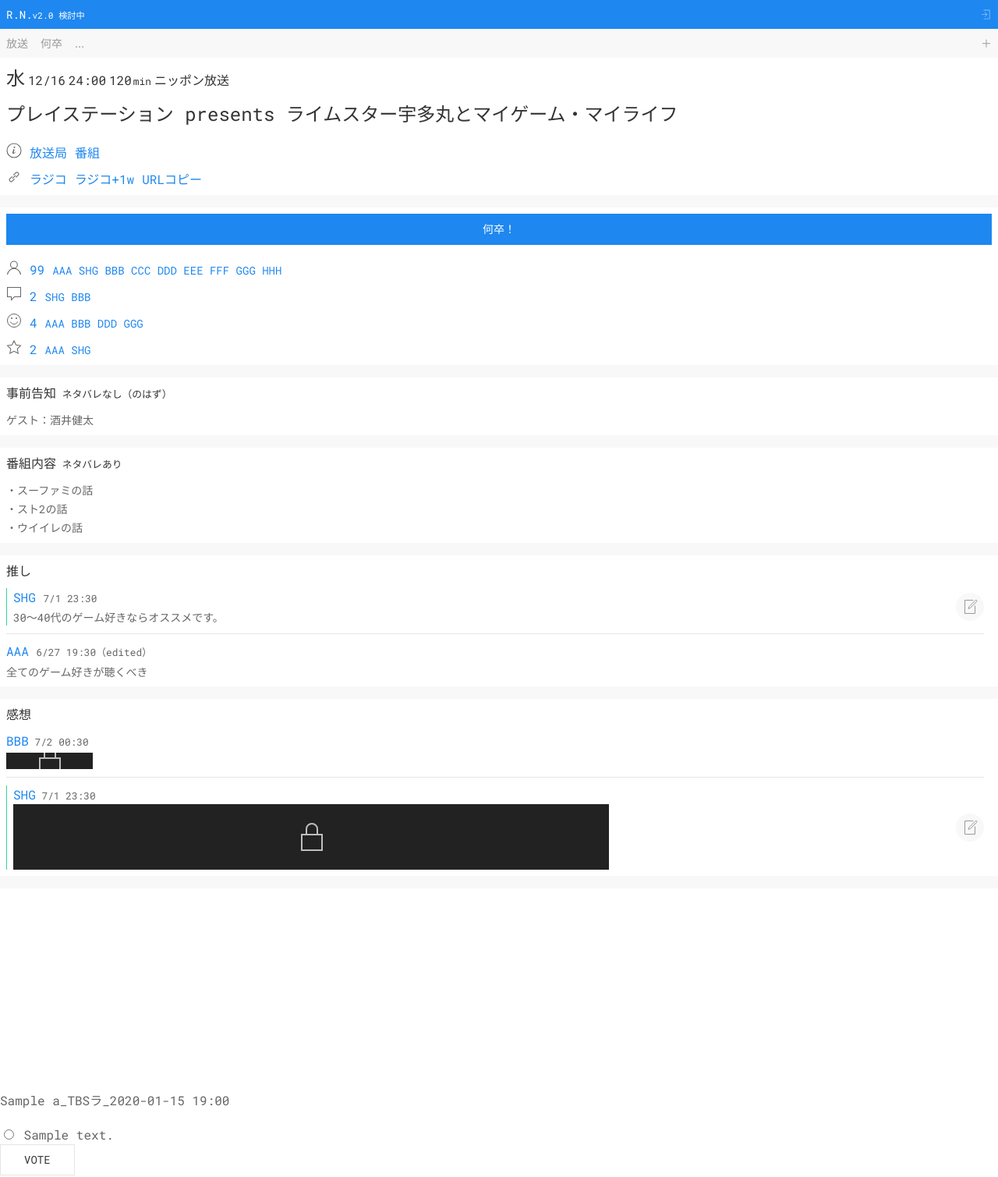
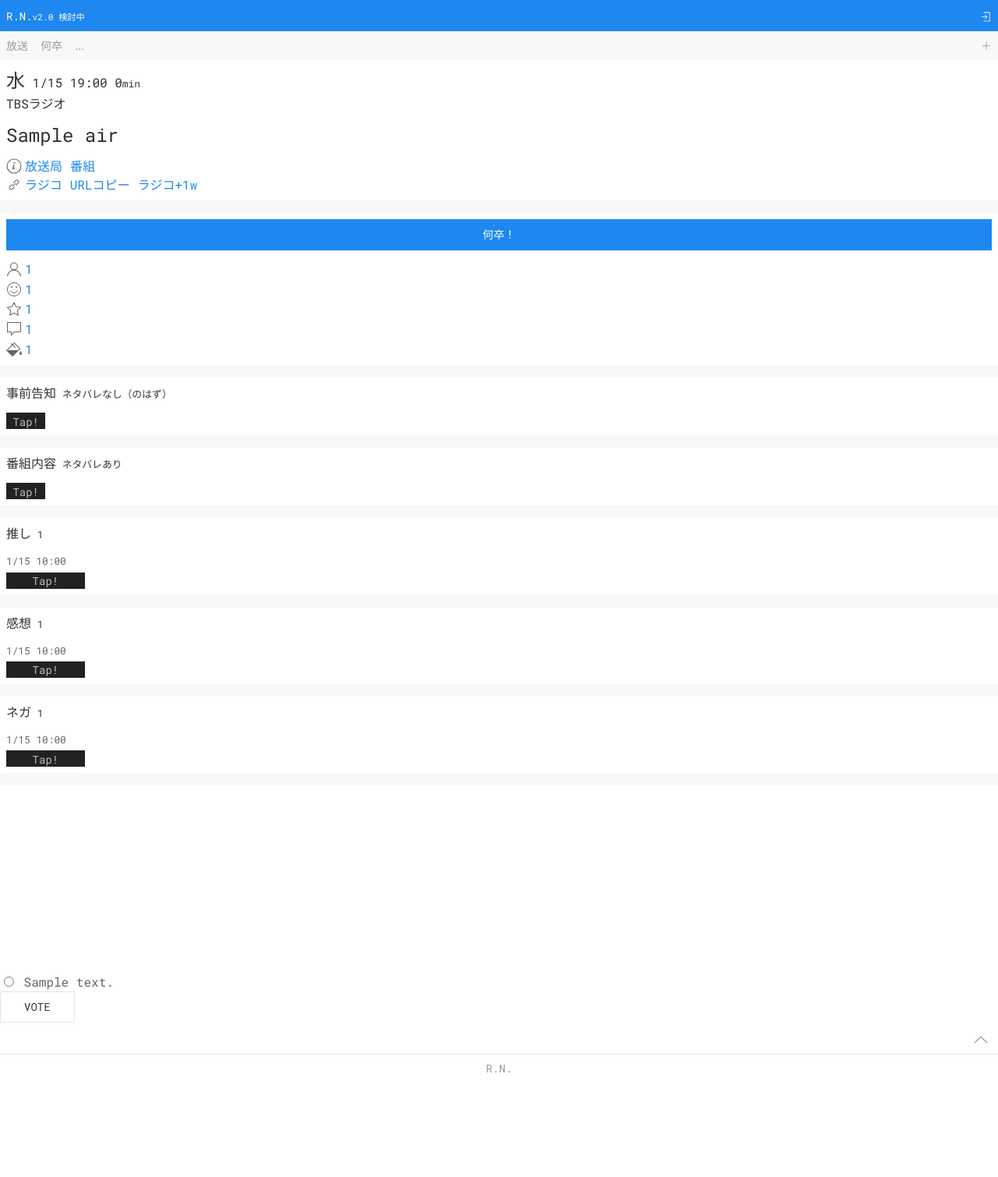
Before and after one commit to shg25/rnsite, a Django app: page /1/ in a window 1280 px wide. Shown: the top 1509 px of the page at 78% size. After the commit the page ends 1375 px from the top, so only its background shows below. Run offline with Django 3.2, Linux system fonts and the light colour scheme; data comes from the database, SQL or seed files in the repository; tables that the repository leaves empty hold one stand-in row (values such as "Sample post"); parts of the project's set-up code (start-up, migrations or seed data) failed here and were passed over; some libraries are stand-ins or nearby versions.

Commit message:
放送詳細画面をDBから取得して表示

```diff
--- a/airs/static/airs/css/style.css
+++ b/airs/static/airs/css/style.css
@@ -37,6 +37,10 @@ h6 {
 
 .underline {
   text-decoration: underline;
+}
+
+.mgt-s {
+  margin-top: 4px;
 }
 
 .mgl-ss {
--- /dev/null
+++ b/airs/templates/airs/air_detail.html
@@ -0,0 +1,101 @@
+{% extends 'airs/base.html' %}
+{% load rn_datetime %}
+
+{% block title %}{{ air }} - R.N.{% endblock title %}
+
+{% block header %}
+{% endblock header %}
+
+{% block content %}
+
+{% with adt=air.started|init_rn_datetime:air.ended %}
+<header class="rn-padding">
+  <h2 class="uk-text-default uk-margin-small-bottom">
+    <span class="uk-text-lead">{{ air.started|rn_weekday }}</span> <span class="">{{ air.started|rn_md }}</span> <span class="">{{ adt.hm }}</span> <span class="">{{ adt.airtime }}<small>min</small></span><br><span href="">{{ air.broadcaster.name }}</span>
+  </h2>
+  <h1 class="uk-text-lead uk-margin-remove-top uk-margin-small-bottom">{{ air.name }}</h1>
+
+  <div class="uk-flex uk-flex-middle">
+    <span uk-icon="icon: info" class="uk-icon"></span>
+    <span class="uk-text-middle mgl-s"><a href="#">放送局</a></span>
+    <span class="uk-text-middle uk-margin-small-left"><a href="#">番組</a></span>
+  </div>
+  <div class="uk-flex uk-flex-middle">
+    <span uk-icon="icon: link" class="uk-icon"></span>
+    <span class="uk-text-middle mgl-s"><a href="#">ラジコ</a></span>
+    <span class="uk-text-middle uk-margin-small-left"><a href="#">URLコピー</a></span>
+    <span class="uk-text-middle uk-margin-small-left"><a href="#">ラジコ+1w</a></span>
+  </div>
+</header>
+{% endwith %}
+
+{% include 'base/separator.html' %}
+
+<div class="rn-padding">
+
+  <button class="uk-button uk-button-primary uk-width-1-1 uk-margin-small-bottom">何卒！</button>
+
+  {% comment %} リスナー数 {% endcomment %}
+  {% include 'base/sum_reaction.html' with nanitozo_list=nanitozo_list icon='icon: user' is_negative=False %}
+  {% comment %} 満足数 {% endcomment %}
+  {% include 'base/sum_reaction.html' with nanitozo_list=good_nanitozo_list icon='icon: happy' is_negative=False %}
+  {% comment %} 推し数 {% endcomment %}
+  {% include 'base/sum_reaction.html' with nanitozo_list=comment_recommend_nanitozo_list icon='icon: star' is_negative=False %}
+  {% comment %} コメント数 {% endcomment %}
+  {% include 'base/sum_reaction.html' with nanitozo_list=comment_open_nanitozo_list icon='icon: comment' is_negative=False %}
+  {% comment %} ネガ {% endcomment %}
+  {% include 'base/sum_reaction.html' with nanitozo_list=comment_negative_nanitozo_list icon='icon: paint-bucket' is_negative=True %}
+</div>
+
+{% include 'base/separator.html' %}
+
+<div class="rn-padding">
+  <h3 class="uk-text-default uk-margin-small-bottom">事前告知<small> ネタバレなし（のはず）</small></h3>
+  <div class="uk-inline">
+    <p class="uk-text-small uk-margin-remove uk-text-break">{{ air.overview_before|linebreaksbr }}</p>
+    <div onclick="this.remove()" class="uk-overlay-primary uk-background-secondary uk-position-cover">
+      <div class="uk-position-center uk-text-small">Tap!</div>
+    </div>
+  </div>
+</div>
+
+{% include 'base/separator.html' %}
+
+<div class="rn-padding">
+  <h3 class="uk-text-default uk-margin-small-bottom">番組内容<small> ネタバレあり</small></h3>
+  <div class="uk-inline">
+    <p class="uk-text-small uk-margin-remove uk-text-break">{{ air.overview_after|linebreaksbr }}</p>
+    <div onclick="this.remove()" class="uk-overlay-primary uk-background-secondary uk-position-cover">
+      <div class="uk-position-center uk-text-small">Tap!</div>
+    </div>
+  </div>
+</div>
+
+{% include 'base/separator.html' %}
+
+{% include 'list/item_reaction.html' with title='推し' nanitozo_list=comment_recommend_nanitozo_list %}
+
+{% include 'base/separator.html' %}
+
+{% include 'list/item_reaction.html' with title='感想' nanitozo_list=comment_open_nanitozo_list %}
+
+{% include 'base/separator.html' %}
+
+{% include 'list/item_reaction.html' with title='ネガ' nanitozo_list=comment_negative_nanitozo_list %}
+
+{% include 'base/separator.html' %}
+
+
+<br><br><br><br><br><br><br><br><br><br>
+
+{% if error_message %}<p><strong>{{ error_message }}</strong></p>{% endif %}
+
+<form action="{% url 'airs:vote' air.id %}" method="post">{% csrf_token %}
+  {% for nanitozo in air.nanitozo_set.all %}
+  <input type="radio" name="nanitozo" id="nanitozo{{ forloop.counter }}" value="{{ nanitozo.id }}">
+  <label for="nanitozo{{ forloop.counter }}" class="uk-text-break">{{ nanitozo.comment }}</label><br>
+  {% endfor %}
+  <input type="submit" value="Vote" class="uk-button uk-button-default">
+</form>
+
+{% endblock content %}
--- a/airs/templates/airs/base.html
+++ b/airs/templates/airs/base.html
@@ -27,21 +27,14 @@
   <header id="header" class="uk-background-primary">
     <div class="uk-light rn-padding uk-grid-collapse uk-flex-middle" uk-grid>
       <h1 class="uk-width-expand uk-text-small uk-margin-remove uk-margin-right"><a href="/" class="uk-link-reset">R.N.<small>v2.0 検討中</small></a></h1>
-      <ul class="uk-width-auto uk-iconnav">
+      <div class="uk-width-auto">
         {% if user.is_authenticated %}
-        <li><a href="#" uk-icon="icon: plus; ratio: 0.8"></a></li>
+        <span class="uk-text-small">{{ user.last_name }}</span>
+        <span><a href="{% url 'logout' %}" uk-icon="icon: sign-out; ratio: 0.8"></a></span>
+        {% else %}
+        <span><a href="{% url 'login' %}" uk-icon="icon: sign-in; ratio: 0.8"></a></span>
         {% endif %}
-        {% if user.is_authenticated %}
-        <li><a href="{% url 'logout' %}" uk-icon="icon: sign-out; ratio: 0.8"></a></li>
-        {% else %}
-        <li><a href="{% url 'login' %}" uk-icon="icon: sign-in; ratio: 0.8"></a></li>
-        {% endif %}
-      </ul>
-      {% if user.is_authenticated %}
-      <div class="uk-width-auto mgl-m">
-        <span class="uk-article-meta">{{ user.first_name }}</span>
       </div>
-      {% endif %}
     </div>
   </header>
 
--- a/airs/templates/airs/detail.html
+++ /dev/null
@@ -1,235 +0,0 @@
-{% extends 'airs/base.html' %}
-{% comment %} {% load static %} {% endcomment %}
-
-{% block title %}{{ air }} - R.N.{% endblock title %}
-
-{% block header %}
-{% endblock header %}
-
-{% block content %}
-<header class="rn-padding">
-  <h2 class="uk-text-default uk-margin-small-bottom">
-    <span class="uk-text-lead mgr-s">水</span><span class="mgr-s">12/16</span><span class="mgr-s">24:00</span><span class="mgr-s">120<small class="mgl-ss">min</small></span><span href="">ニッポン放送</span>
-  </h2>
-  <h1 class="uk-text-lead uk-margin-remove-top uk-margin-small-bottom">プレイステーション presents ライムスター宇多丸とマイゲーム・マイライフ</h1>
-
-  <div class="uk-flex uk-flex-middle">
-    <div class="uk-margin-small-right"><span uk-icon="icon: info" class="uk-icon"></span></div>
-    <div class="uk-margin-small-right uk-margin-small-top"><a href="#">放送局</a></div>
-    <div class="uk-margin-small-right uk-margin-small-top"><a href="#">番組</a></div>
-  </div>
-  <div class="uk-flex uk-flex-middle">
-    <div class="uk-margin-small-right"><span uk-icon="icon: link" class="uk-icon"></span></div>
-    <div class="uk-margin-small-right uk-margin-small-top"><a href="#">ラジコ</a></div>
-    <div class="uk-margin-small-right uk-margin-small-top"><a href="#">ラジコ+1w</a></div>
-    <div class="uk-margin-small-right uk-margin-small-top"><a href="#">URLコピー</a></div>
-  </div>
-</header>
-
-{% include 'base/separator.html' %}
-
-<div class="rn-padding">
-
-  <button class="uk-button uk-button-primary uk-width-1-1 uk-margin-small-bottom">何卒！</button>
-
-  {% comment %} リスナー数 {% endcomment %}
-  <div class="uk-flex uk-flex-middle">
-    <div class="uk-margin-small-right"><span uk-icon="icon: user" class="uk-icon"></span></div>
-    <div class="uk-margin-small-right uk-margin-small-top"><a href="#">99</a></div>
-    <div class="uk-margin-small-right uk-margin-small-top uk-text-small uk-text-truncate">
-      <a href="#">AAA</a>
-      <a href="#">SHG</a>
-      <a href="#">BBB</a>
-      <a href="#">CCC</a>
-      <a href="#">DDD</a>
-      <a href="#">EEE</a>
-      <a href="#">FFF</a>
-      <a href="#">GGG</a>
-      <a href="#">HHH</a>
-    </div>
-  </div>
-  {% comment %} コメント数 {% endcomment %}
-  <div class="uk-flex uk-flex-middle">
-    <div class="uk-margin-small-right"><span uk-icon="icon: comment" class="uk-icon"></span></div>
-    <div class="uk-margin-small-right uk-margin-small-top"><a href="#">2</a></div>
-    <div class="uk-margin-small-right uk-margin-small-top uk-text-small uk-text-truncate">
-      <a href="#">SHG</a>
-      <a href="#">BBB</a>
-    </div>
-  </div>
-  {% comment %} 満足数 {% endcomment %}
-  <div class="uk-flex uk-flex-middle">
-    <div class="uk-margin-small-right"><span uk-icon="icon: happy" class="uk-icon"></span></div>
-    <div class="uk-margin-small-right uk-margin-small-top"><a href="#">4</a></div>
-    <div class="uk-margin-small-right uk-margin-small-top uk-text-small uk-text-truncate">
-      <a href="#">AAA</a>
-      <a href="#">BBB</a>
-      <a href="#">DDD</a>
-      <a href="#">GGG</a>
-    </div>
-  </div>
-  {% comment %} 推し数 {% endcomment %}
-  <div class="uk-flex uk-flex-middle">
-    <div class="uk-margin-small-right"><span uk-icon="icon: star" class="uk-icon"></span></div>
-    <div class="uk-margin-small-right uk-margin-small-top"><a href="#">2</a></div>
-    <div class="uk-margin-small-right uk-margin-small-top uk-text-small uk-text-truncate">
-      <a href="#">AAA</a>
-      <a href="#">SHG</a>
-    </div>
-  </div>
-</div>
-
-{% include 'base/separator.html' %}
-
-<div class="rn-padding">
-  <h3 class="uk-text-default uk-margin-small-bottom">事前告知<small> ネタバレなし（のはず）</small></h3>
-  <span class="uk-text-small">ゲスト：酒井健太</span>
-</div>
-
-{% include 'base/separator.html' %}
-
-<div class="rn-padding">
-  <h3 class="uk-text-default uk-margin-small-bottom">番組内容<small> ネタバレあり</small></h3>
-  <span class="uk-text-small">・スーファミの話<br>・スト2の話<br>・ウイイレの話<be></span>
-</div>
-
-{% include 'base/separator.html' %}
-
-<div class="rn-padding">
-  <h3 class="uk-text-default uk-margin-small-bottom">推し</h3>
-
-  <ul class="uk-list uk-list-divider uk-margin-remove">
-    <li class="uk-margin-small-right uk-margin-small-top uk-flex uk-flex-middle">
-      <div class="uk-width-expand border-left-success">
-        <p class="uk-margin-remove">
-          <a href="#">SHG</a> <small>7/1 23:30</small>
-        </p>
-        <div>
-          <div class="uk-inline">
-            <p class="uk-text-small uk-margin-remove">
-              30〜40代のゲーム好きならオススメです。
-            </p>
-          </div>
-        </div>
-      </div>
-      <div class="uk-width-auto">
-        <a href="#" uk-icon="icon: file-edit" class="uk-icon-button uk-icon"></a>
-      </div>
-    </li>
-
-    <li class="uk-margin-small-right uk-margin-small-top uk-flex uk-flex-middle">
-      <div class="uk-width-expand">
-        <p class="uk-margin-remove">
-          <a href="#">AAA</a> <small>6/27 19:30（edited）</small>
-        </p>
-        <div>
-          <div class="uk-inline">
-            <p class="uk-text-small uk-margin-remove">
-              全てのゲーム好きが聴くべき
-            </p>
-          </div>
-        </div>
-      </div>
-      <div class="uk-width-auto">
-      </div>
-    </li>
-  </ul>
-</div>
-
-{% include 'base/separator.html' %}
-
-<div class="rn-padding">
-  <h3 class="uk-text-default uk-margin-small-bottom">感想</h3>
-
-  <ul class="uk-list uk-list-divider uk-margin-remove">
-    <li class="uk-margin-small-right uk-margin-small-top uk-flex uk-flex-middle">
-      <div class="uk-width-expand">
-        <p class="uk-margin-remove">
-          <a href="#">BBB</a><small> 7/2 00:30</small>
-        </p>
-        <div>
-          <div class="uk-inline">
-            <p class="uk-text-small uk-margin-remove">
-              普通の感想です。
-            </p>
-            <div onclick="this.remove()" class="uk-overlay-primary uk-background-secondary uk-position-cover">
-              <div class="uk-position-center"><span uk-icon="icon: lock; ratio: 2.0" class="mgl-ss uk-icon"></span></div>
-            </div>
-          </div>
-        </div>
-      </div>
-      <div class="uk-width-auto">
-
-      </div>
-    </li>
-
-    <li class="uk-margin-small-right uk-margin-small-top uk-flex uk-flex-middle">
-      <div class="uk-width-expand border-left-success">
-        <p class="uk-margin-remove">
-          <a href="#">SHG</a><small> 7/1 23:30</small>
-        </p>
-        <div>
-          <div class="uk-inline">
-            <p class="uk-text-small uk-margin-remove">
-              感想ですね。<br>これは感想ですが、感想でありまして、とても感想感想していて、感想なんだなと思わざるを得ない感想なのであります。<br><br>それもまた感想ですが。
-            </p>
-            <div onclick="this.remove()" class="uk-overlay-primary uk-background-secondary uk-position-cover">
-              <div class="uk-position-center">ネガ あと1</div>
-            </div>
-            <div onclick="this.remove()" class="uk-overlay-primary uk-background-secondary uk-position-cover">
-              <div class="uk-position-center">ネガ あと2</div>
-            </div>
-            <div onclick="this.remove()" class="uk-overlay-primary uk-background-secondary uk-position-cover">
-              <div class="uk-position-center">ネガ あと3</div>
-            </div>
-            <div onclick="this.remove()" class="uk-overlay-primary uk-background-secondary uk-position-cover">
-              <div class="uk-position-center">ネガ あと4</div>
-            </div>
-            <div onclick="this.remove()" class="uk-overlay-primary uk-background-secondary uk-position-cover">
-              <div class="uk-position-center">ネガ あと5</div>
-            </div>
-            <div onclick="this.remove()" class="uk-overlay-primary uk-background-secondary uk-position-cover">
-              <div class="uk-position-center">ネガ あと6</div>
-            </div>
-            <div onclick="this.remove()" class="uk-overlay-primary uk-background-secondary uk-position-cover">
-              <div class="uk-position-center">ネガ あと7</div>
-            </div>
-            <div onclick="this.remove()" class="uk-overlay-primary uk-background-secondary uk-position-cover">
-              <div class="uk-position-center">ネガ あと8</div>
-            </div>
-            <div onclick="this.remove()" class="uk-overlay-primary uk-background-secondary uk-position-cover">
-              <div class="uk-position-center">ネガ あと9</div>
-            </div>
-            <div onclick="this.remove()" class="uk-overlay-primary uk-background-secondary uk-position-cover">
-              <div class="uk-position-center">ネガ あと10</div>
-            </div>
-            <div onclick="this.remove()" class="uk-overlay-primary uk-background-secondary uk-position-cover">
-              <div class="uk-position-center"><span uk-icon="icon: lock; ratio: 2.0" class="mgl-ss uk-icon"></span></div>
-            </div>
-          </div>
-        </div>
-      </div>
-      <div class="uk-width-auto">
-        <a href="#" uk-icon="icon: file-edit" class="uk-icon-button uk-icon"></a>
-      </div>
-    </li>
-  </ul>
-</div>
-
-{% include 'base/separator.html' %}
-
-
-<br><br><br><br><br><br><br><br><br><br>
-
-<p>{{ air }}</p>
-{% if error_message %}<p><strong>{{ error_message }}</strong></p>{% endif %}
-
-<form action="{% url 'airs:vote' air.id %}" method="post">{% csrf_token %}
-  {% for nanitozo in air.nanitozo_set.all %}
-  <input type="radio" name="nanitozo" id="nanitozo{{ forloop.counter }}" value="{{ nanitozo.id }}">
-  <label for="nanitozo{{ forloop.counter }}">{{ nanitozo.comment }}</label><br>
-  {% endfor %}
-  <input type="submit" value="Vote" class="uk-button uk-button-default">
-</form>
-
-{% endblock content %}
--- /dev/null
+++ b/airs/templates/base/sum_reaction.html
@@ -0,0 +1,10 @@
+<div class="uk-grid-collapse uk-flex-middle" uk-grid>
+    <div>
+        <span uk-icon="{{ icon }}" class="uk-icon"></span><span class="uk-text-middle mgl-s"><a href="#">{{ nanitozo_list|length }}</a></span>
+    </div>
+    {% if is_negative == False %}
+    <div class="uk-width-expand uk-text-truncate uk-text-small uk-margin-small-left mgt-s">
+        {% for nanitozo in nanitozo_list %}<a href="#">{{ nanitozo.user.last_name }}</a> {% endfor %}
+    </div>
+    {% endif %}
+</div>
--- /dev/null
+++ b/airs/templates/list/item_reaction.html
@@ -0,0 +1,87 @@
+{% load rn_datetime %}
+
+<div class="rn-padding">
+    <h3 class="uk-text-default uk-margin-small-bottom">{{ title }}<small> {{ nanitozo_list|length }}</small></h3>
+
+    {% if nanitozo_list %}
+
+    <ul class="uk-list uk-list-divider uk-margin-remove">
+
+        {% for nanitozo in nanitozo_list %}
+
+        <li class="uk-margin-small-right uk-margin-small-top uk-flex uk-flex-middle">
+
+            <div class="uk-width-expand{% if user.is_authenticated and nanitozo.user.last_name == user.last_name%} border-left-success{% endif %}">
+                <p class="uk-margin-remove">
+                    <a href="#">{{ nanitozo.user.last_name }}</a>
+                    <small>{{ nanitozo.created|rn_md }} {{ nanitozo.created|rn_hm }}</small>
+                </p>
+                <div class="uk-inline">
+                    <p class="uk-text-small uk-margin-remove uk-text-break">
+                        {% comment %} 文字列で判定してるけどよくない {% endcomment %}
+                        {% if title == 'ネガ' %}
+                        {{ nanitozo.comment_negative|linebreaksbr }}
+                        {% elif title == '推し' %}
+                        {{ nanitozo.comment_recommend|linebreaksbr }}
+                        {% else %}
+                        {{ nanitozo.comment|linebreaksbr }}
+                        {% endif %}
+                    </p>
+                    {% if title == 'ネガ' %}
+                    <div onclick="this.remove()" class="uk-overlay-primary uk-background-secondary uk-position-cover">
+                        <div class="uk-position-center uk-text-small">Open!</div>
+                    </div>
+                    <div onclick="this.remove()" class="uk-overlay-primary uk-background-secondary uk-position-cover">
+                        <div class="uk-position-center uk-text-small">あと2</div>
+                    </div>
+                    <div onclick="this.remove()" class="uk-overlay-primary uk-background-secondary uk-position-cover">
+                        <div class="uk-position-center uk-text-small">あと3</div>
+                    </div>
+                    <div onclick="this.remove()" class="uk-overlay-primary uk-background-secondary uk-position-cover">
+                        <div class="uk-position-center uk-text-small">あと4</div>
+                    </div>
+                    <div onclick="this.remove()" class="uk-overlay-primary uk-background-secondary uk-position-cover">
+                        <div class="uk-position-center uk-text-small">あと5</div>
+                    </div>
+                    <div onclick="this.remove()" class="uk-overlay-primary uk-background-secondary uk-position-cover">
+                        <div class="uk-position-center uk-text-small">あと6</div>
+                    </div>
+                    <div onclick="this.remove()" class="uk-overlay-primary uk-background-secondary uk-position-cover">
+                        <div class="uk-position-center uk-text-small">あと7</div>
+                    </div>
+                    <div onclick="this.remove()" class="uk-overlay-primary uk-background-secondary uk-position-cover">
+                        <div class="uk-position-center uk-text-small">あと8</div>
+                    </div>
+                    <div onclick="this.remove()" class="uk-overlay-primary uk-background-secondary uk-position-cover">
+                        <div class="uk-position-center uk-text-small">あと9</div>
+                    </div>
+                    <div onclick="this.remove()" class="uk-overlay-primary uk-background-secondary uk-position-cover">
+                        <div class="uk-position-center uk-text-small">Tap!</div>
+                    </div>
+                    {% else %}
+                    <div onclick="this.remove()" class="uk-overlay-primary uk-background-secondary uk-position-cover">
+                        <div class="uk-position-center uk-text-small">Tap!</div>
+                    </div>
+                    {% endif %}
+                </div>
+            </div>
+
+            {% if user.is_authenticated and nanitozo.user.last_name == user.last_name%}
+            <div class="uk-width-auto">
+                <a href="#" uk-icon="icon: file-edit" class="uk-icon-button uk-icon"></a>
+            </div>
+            {% endif %}
+
+        </li>
+
+        {% endfor %}
+
+    </ul>
+
+    {% else %}
+
+    <p class="uk-text-small">データなし</p>
+
+    {% endif %}
+
+</div>
--- a/airs/templatetags/rn_datetime.py
+++ b/airs/templatetags/rn_datetime.py
@@ -27,6 +27,16 @@ def rn_md(dt):
 
 
 @register.filter
+def rn_hm(dt):
+    # 0〜4時は[+24h]で表示する（0→24、1→25、2→26、3→27、4→28）
+    # 終了時刻が5時の場合はラジコ上の終了時刻は29時と表記されるが、当サイトでは終了時刻は表示しないので不要
+    if is_midnight(dt):
+        hour = str(dt.hour + 24)
+    else:
+        hour = str(dt.hour)
+    return str(hour) + ':' + str(dt.strftime("%M"))
+
+@register.filter
 def init_rn_datetime(started, ended):
     return RNDatetime(started, ended)
 
@@ -38,16 +48,9 @@ class RNDatetime:
         started = astimezone_tokyo(started)  # 日本時間にしておく
         started = timedelta_midnight_date(started)
 
-        # 0〜4時は[+24h]で表示する（0→24、1→25、2→26、3→27、4→28）
-        # 終了時刻が5時の場合はラジコ上の終了時刻は29時と表記されるが、当サイトでは終了時刻は表示しないので不要
-        if is_midnight(started):
-            hour = str(started.hour + 24)
-        else:
-            hour = str(started.hour)
-
+        self.weekday = rn_weekday(started)
         self.md = rn_md(started)
-        self.weekday = rn_weekday(started)
-        self.hm = str(hour) + ':' + str(started.strftime("%M"))
+        self.hm = rn_hm(started)
 
 
 def astimezone_tokyo(dt):
--- a/airs/views.py
+++ b/airs/views.py
@@ -111,13 +111,19 @@ class ProgramView(generic.DetailView):
 #     return render(request, 'airs/detail.html', {'air': air})
 class DetailView(generic.DetailView):
     model = Air
-    template_name = 'airs/detail.html'
 
-    def get_queryset(self):
-        """
-        Excludes any airs that aren't started yet.
-        """
-        return Air.objects.filter(started__lte=timezone.now())
+    def get_context_data(self, **kwargs):
+        context = super().get_context_data(**kwargs)
+        air = context.get('object')
+        nanitozo_list = air.nanitozo_set.all()
+        context['nanitozo_list'] = nanitozo_list
+        context['good_nanitozo_list'] = list(filter(lambda x: x.good == True, nanitozo_list))
+        context['comment_recommend_nanitozo_list'] = list(filter(lambda x: x.comment_open == True and len(x.comment_recommend) != 0, nanitozo_list))
+        context['comment_open_nanitozo_list'] = list(filter(lambda x: x.comment_open == True and len(x.comment) != 0, nanitozo_list))
+        context['comment_negative_nanitozo_list'] = list(filter(lambda x: x.comment_open == True and len(x.comment_negative) != 0, nanitozo_list))
+
+        # context['user'] = self.request.user  # ログイン中のユーザー情報
+        return context
 
 
 # def results(request, air_id):
```
